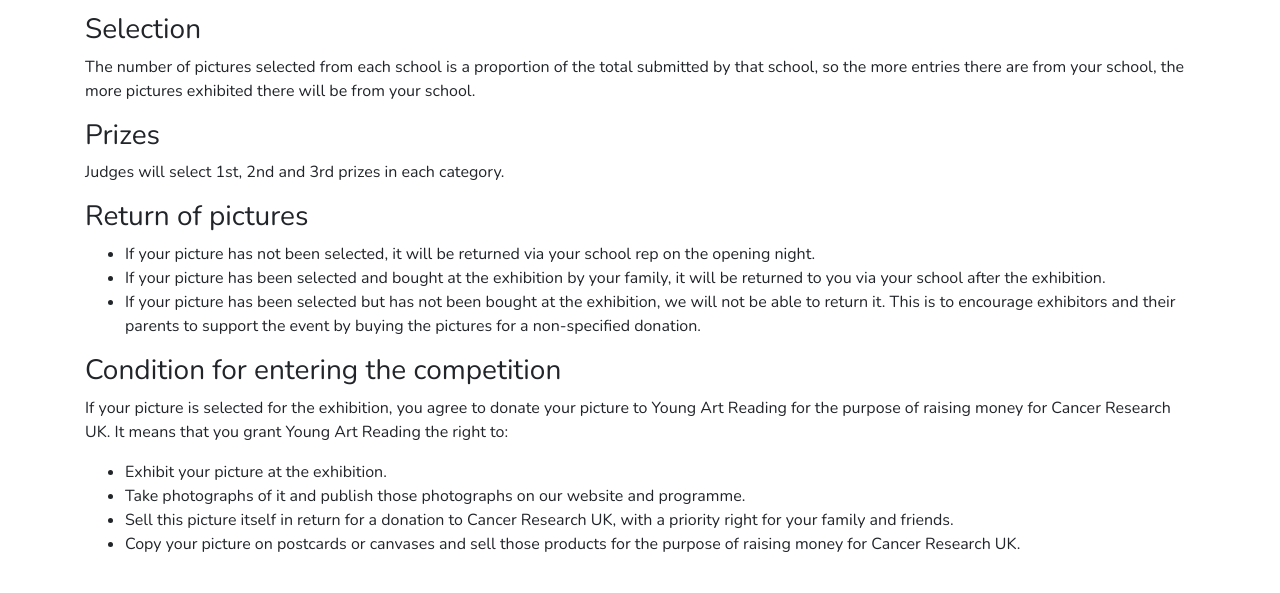
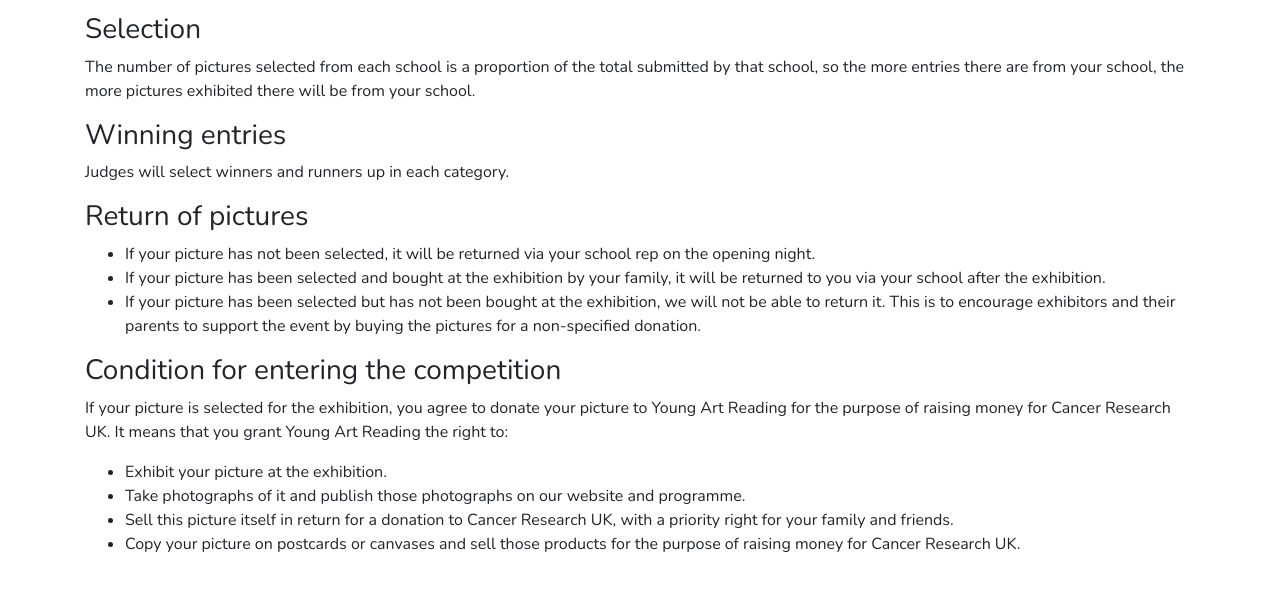
Before and after one commit to CPKING/reading-arts, a plain HTML site: page pages/rules.html in a window 1280 px wide. Shown: the part 1148-1741 px from the top of the page. Drawn offline with nearby package versions, Linux system fonts and the light colour scheme.

Commit message:
Update rules - chg Prizes to Winning Entries
change Prizes to Winning Entries and wording under Winning entries

```diff
--- a/pages/rules.html
+++ b/pages/rules.html
@@ -59,8 +59,8 @@
         <h3>Selection</h3>
         <p>The number of pictures selected from each school is a proportion of the total submitted by that school,
           so the more entries there are from your school, the more pictures exhibited there will be from your school.</p>
-        <h3>Prizes</h3>
-        <p>Judges will select 1st, 2nd and 3rd prizes in each category.</p>
+        <h3>Winning entries</h3>
+        <p>Judges will select winners and runners up in each category.</p>
         <h3>Return of pictures</h3>
         <ul>
           <li>If your picture has not been selected, it will be returned via your school rep on the opening night.</li>
```
